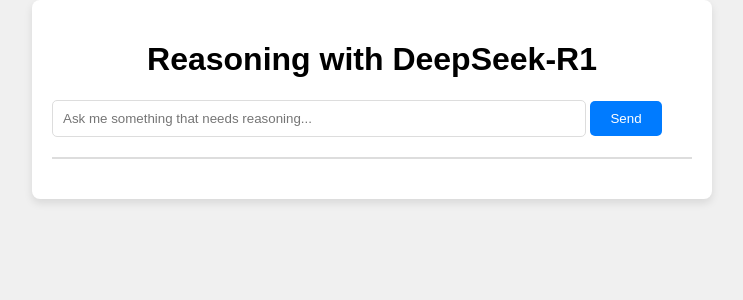
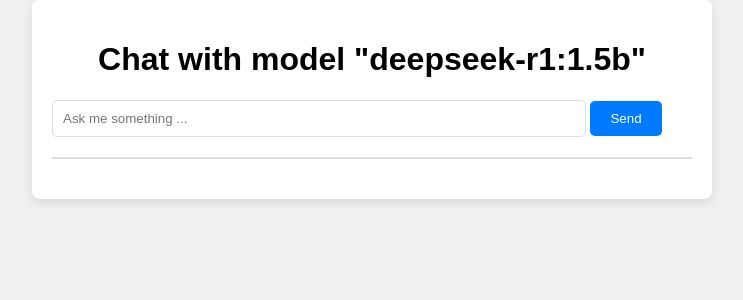
Before and after one commit to guynich/deepseek_opi5plus, a Flask app: page / in a window 1280 px wide. Shown: the top 300 px of the page, without its empty margins (268-1011 px from the left). Run offline with Flask 3, Linux system fonts and the light colour scheme.

Commit message:
Refactor chat server
Adds options including specification of the chat model.  Adds logging including tokens per second rate. Encapsulates code in a class with renamed methods for specificity.  Adds model name string to web page.

```diff
--- a/browser/server.py
+++ b/browser/server.py
@@ -1,95 +1,161 @@
-"""A simple web-based chat application using Flask and Ollama.
-This application allows users to interact with a locally running DeepSeek model
+"""A web-based chat application using Flask and Ollama.
+This application allows users to interact with a locally running DeepSeek model.
 """
+import argparse
+import logging
+import re
 
 import markdown
 from flask import Flask, render_template, request
 from ollama import chat as ollama_chat
 
-VERBOSE = False
-
-app = Flask(__name__)
-
-messages = []
+DEFAULT_MODEL = "deepseek-r1:1.5b"
+DEFAULT_PORT = 5000
 
 
-def get_chat_response(user_input: str) -> str:
-    """Get response from locally running Ollama model."""
-    try:
-        messages.append({"role": "user", "content": user_input})
-        content = ""
-        for part in ollama_chat(
-            model="deepseek-r1:1.5b",
-            messages=messages,
-            options={
-                "seed": 42,
-                "temperature": 0.6,
-            },
-            stream=True,
-        ):
-            chunk = part["message"]["content"]
-            content += chunk
-            if VERBOSE:
-                print(chunk, end="", flush=True)
-        print()
-        messages.append({"role": "assistant", "content": content})
+class ChatServer:
+    def __init__(self):
+        self.parser = self._init_argument_parser()
+        self.args = self.parser.parse_args()
+        self.app = Flask(__name__)
+        self.messages = []
+        self._setup_logging()
+        self._setup_routes()
 
-        # Process the content to handle <think> blocks and markdown in HTML.
+    @staticmethod
+    def _init_argument_parser():
+        parser = argparse.ArgumentParser(
+            description="Run web server for DeepSeek-R1 chat application.")
+        parser.add_argument(
+            "--model",
+            type=str,
+            default=DEFAULT_MODEL,
+            help=f"Specify Ollama supported LLM model to use (default: {DEFAULT_MODEL})"
+        )
+        parser.add_argument(
+            "--network",
+            action="store_true",
+            help="Enable any device on the network to connect"
+        )
+        parser.add_argument(
+            "--port",
+            type=int,
+            default=DEFAULT_PORT,
+            help=f"Specify port to run the server on (default: {DEFAULT_PORT})"
+        )
+        parser.add_argument(
+            "--verbose",
+            action="store_true",
+            help="Enable verbose logging output"
+        )
+        return parser
 
-        # First, protect <think> blocks by replacing them temporarily
-        think_blocks = []
-        import re
+    def _setup_logging(self):
+        """Configure logging for the chat server."""
+        logging.basicConfig(
+            level=logging.DEBUG if self.args.verbose else logging.INFO,
+            format='%(asctime)s - %(levelname)s - %(message)s'
+        )
+        self.logger = logging.getLogger(__name__)
 
-        def save_think_block(match):
-            think_blocks.append(match.group(0))
-            return f"THINK_BLOCK_{len(think_blocks) - 1}"
+    def _setup_routes(self):
+        self.app.route("/")(self._handle_home)
+        self.app.route("/chat", methods=["POST"])(self._handle_chat_request)
 
-        # Save think blocks and replace with placeholders
-        content_with_placeholders = re.sub(
-            r"<think>[\s\S]*?</think>", save_think_block, content
+    def _handle_chat_request(self):
+        """Handle chat API requests."""
+        submitted_input = request.form.get("user_input", "")
+        chat_response = self.process_chat_response(submitted_input)
+        return {"response": chat_response, "last_question": submitted_input}
+
+    def _handle_home(self) -> str:
+        """Handle main page requests."""
+        if request.method != "POST":
+            return render_template("index.html",
+                                 user_input="",
+                                 chat_response="",
+                                 model=self.args.model)
+
+        submitted_input = request.form.get("user_input", "")
+        chat_response = self.process_chat_response(submitted_input)
+        return render_template(
+            "index.html",
+            last_question=submitted_input,
+            chat_response=chat_response,
+            model=self.args.model
         )
+
+    def _process_content(self, content: str) -> str:
+        """Process the content to handle <think> blocks and markdown in HTML."""
+        content_with_placeholders, think_blocks = self._protect_think_blocks(content)
 
         # Convert markdown to HTML
         processed_content = markdown.markdown(
             content_with_placeholders, extensions=["fenced_code"]
         )
 
-        # Restore think blocks
+        return self._restore_think_blocks(processed_content, think_blocks)
+
+    def _protect_think_blocks(self, content: str) -> tuple[str, list]:
+        """Temporarily replace <think> blocks with placeholders."""
+        think_blocks = []
+
+        def save_think_block(match):
+            think_blocks.append(match.group(0))
+            return f"THINK_BLOCK_{len(think_blocks) - 1}"
+
+        content_with_placeholders = re.sub(
+            r"<think>[\s\S]*?</think>", save_think_block, content
+        )
+        return content_with_placeholders, think_blocks
+
+    def _restore_think_blocks(self, content: str, think_blocks: list) -> str:
+        """Restore <think> blocks from placeholders."""
         for i, block in enumerate(think_blocks):
-            processed_content = processed_content.replace(
-                f"<p>THINK_BLOCK_{i}</p>", block
-            )
-        if VERBOSE:
-            print("Processed content:")
-            print(processed_content)
-        return processed_content
-    except Exception as e:
-        print(f"Error getting response from Ollama: {e}")
-        return "Sorry, please try again."
+            content = content.replace(f"<p>THINK_BLOCK_{i}</p>", block)
+        return content
 
+    def process_chat_response(self, user_input: str) -> str:
+        """Get response from locally running Ollama model."""
+        try:
+            self.messages.append({"role": "user", "content": user_input})
+            content = ""
+            for part in ollama_chat(
+                model=self.args.model,
+                messages=self.messages,
+                options={
+                    "seed": 42,
+                    "temperature": 0.6,
+                },
+                stream=True,
+            ):
+                chunk = part["message"]["content"]
+                content += chunk
+                if self.args.verbose:
+                    # This is a non-logging print to get streaming output.
+                    print(chunk, end="", flush=True)
+            self.messages.append({"role": "assistant", "content": content})
 
-@app.route("/", methods=["GET", "POST"])
-def index() -> str:
-    """Handle main page requests."""
-    if request.method != "POST":
-        return render_template("index.html", user_input="", bot_response="")
+            duration = part.total_duration / 1e9
+            self.logger.info(f"Response generated in {duration:.3f}s ({(part.eval_count / duration):.1f} tok/s)")
 
-    submitted_input = request.form.get("user_input", "")
-    chat_response = get_chat_response(submitted_input)
-    return render_template(
-        "index.html",
-        last_question=submitted_input,
-        bot_response=chat_response,
-    )
+            # Process the response content
+            processed_content = self._process_content(content)
+            return processed_content
 
+        except Exception as e:
+            self.logger.error(f"Error getting response from Ollama: {e}")
+            return f"Sorry, something went wrong.\n{str(e)}"
 
-@app.route("/chat", methods=["POST"])
-def chat():
-    """Handle chat API requests."""
-    submitted_input = request.form.get("user_input", "")
-    chat_response = get_chat_response(submitted_input)
-    return {"response": chat_response, "last_question": submitted_input}
+    def run_server(self):
+        config = {
+            "debug": True,
+            "port": self.args.port,
+            "host": "0.0.0.0" if self.args.network else "127.0.0.1"
+        }
+        self.app.run(**config)
 
 
 if __name__ == "__main__":
-    app.run(host="0.0.0.0", port=5000, debug=True)
+    server = ChatServer()
+    server.run_server()
--- a/browser/templates/index.html
+++ b/browser/templates/index.html
@@ -3,16 +3,16 @@
 <head>
     <meta charset="UTF-8">
     <meta name="viewport" content="width=device-width, initial-scale=1.0">
-    <title>Local chat using DeepSeek-R1 and Ollama</title>
+    <title>Local chat using Ollama</title>
     <style>
         body { font-family: Arial, sans-serif; background-color: #f0f0f0; margin: 0; padding: 0;}
         .container { width: 50%; margin: 0 auto; padding: 20px; background-color: #fff; border-radius: 8px; box-shadow: 0 4px 8px rgba(0, 0, 0, 0.1); }
         h1 { text-align: center; }
         .chat-box { margin-top: 0; border-top: 2px solid #ddd; padding-top: 20px;}
-        .chat-box .user-message, .chat-box .bot-message { padding: 10px; margin: 10px 0; border-radius: 5px;}
+        .chat-box .user-message, .chat-box .chat-message { padding: 10px; margin: 10px 0; border-radius: 5px;}
         .user-message { background-color: #e1f5fe; text-align: right;}
-        .bot-message { background-color: #f1f1f1; white-space: pre-wrap; padding: 10px; margin: 10px 0; border-radius: 5px; }
-        .bot-message think {
+        .chat-message { background-color: #f1f1f1; white-space: pre-wrap; padding: 10px; margin: 10px 0; border-radius: 5px; }
+        .chat-message think {
             color: #666;
             font-style: italic;
             border-left: 3px solid #57b368;
@@ -24,22 +24,22 @@
             word-wrap: break-word;       /* Break long words if needed */
             overflow-wrap: break-word;   /* Modern browsers */
         }
-        .bot-message pre {
+        .chat-message pre {
             background-color: #f8f9fa;
             padding: 10px;
             border-radius: 4px;
             overflow-x: auto;
         }
-        .bot-message code {
+        .chat-message code {
             font-family: 'Courier New', Courier, monospace;
             background-color: #f8f9fa;
             padding: 2px 4px;
             border-radius: 3px;
         }
-        .bot-message p {
+        .chat-message p {
             margin: 0 0 1em 0;
         }
-        .bot-message ul, .bot-message ol {
+        .chat-message ul, .chat-message ol {
             margin-left: 20px;
         }
         form { margin-top: 20px; margin-bottom: 20px; }
@@ -73,11 +73,11 @@
 </head>
 <body>
     <div class="container">
-        <h1>Reasoning with DeepSeek-R1</h1>
+        <h1>Chat with model "{{ model }}"</h1>
         <form id="chat-form" method="POST">
             <input type="text"
                    name="user_input"
-                   placeholder="Ask me something that needs reasoning..."
+                   placeholder="Ask me something ..."
                    value=""
                    required>
             <button type="submit">Send</button>
@@ -88,7 +88,7 @@
         <div class="chat-box">
             {% if last_question %}
                 <div class="user-message">{{ last_question }}</div>
-                <div class="bot-message">{{ bot_response|safe }}</div>
+                <div class="chat-message">{{ chat_response|safe }}</div>
             {% endif %}
         </div>
     </div>
@@ -115,7 +115,7 @@
                 // Add new messages to chat box
                 chatBox.innerHTML = `
                     <div class="user-message">${data.last_question}</div>
-                    <div class="bot-message">${data.response}</div>
+                    <div class="chat-message">${data.response}</div>
                     ${chatBox.innerHTML}
                 `;
 
```
Also changed, not shown: README.md.
